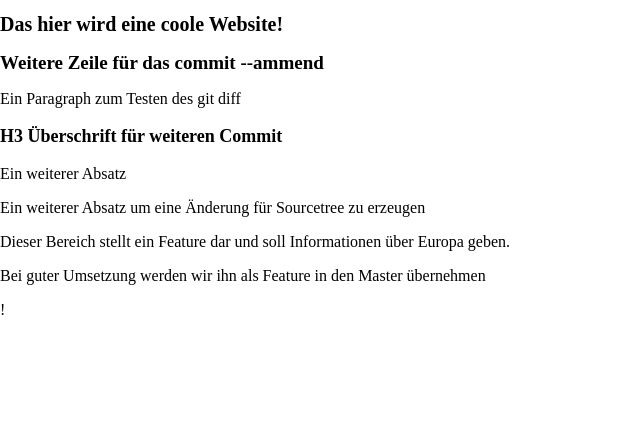
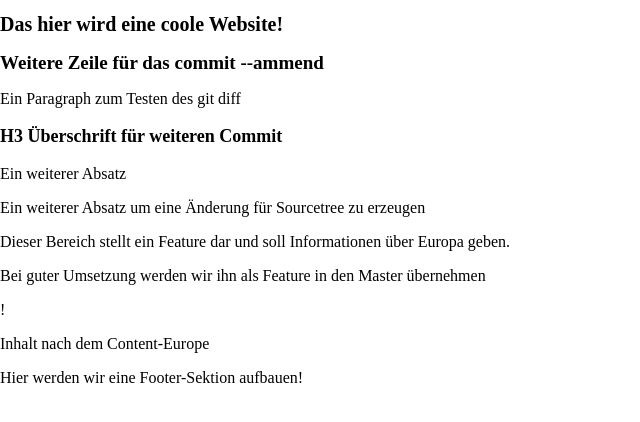
Before and after one commit to sandasch/website_v3_20231019, a plain HTML site: page index.html in a window 1280 px wide. Shown: the whole page, without its empty margins (0-640 px from the left). Drawn offline with Linux system fonts and the light colour scheme.

Commit message:
Adding further content and adding a footer Section

```diff
--- a/index.html
+++ b/index.html
@@ -17,5 +17,9 @@
 		<p>Dieser Bereich stellt ein Feature dar und soll Informationen über Europa geben.</p>
 		<p>Bei guter Umsetzung werden wir ihn als Feature in den Master übernehmen</p>!
 	</div>
+	<p>Inhalt nach dem Content-Europe</p>
+	<footer>
+		<p> Hier werden wir eine Footer-Sektion aufbauen!
+	</footer>
   </body>
 </html>
```
